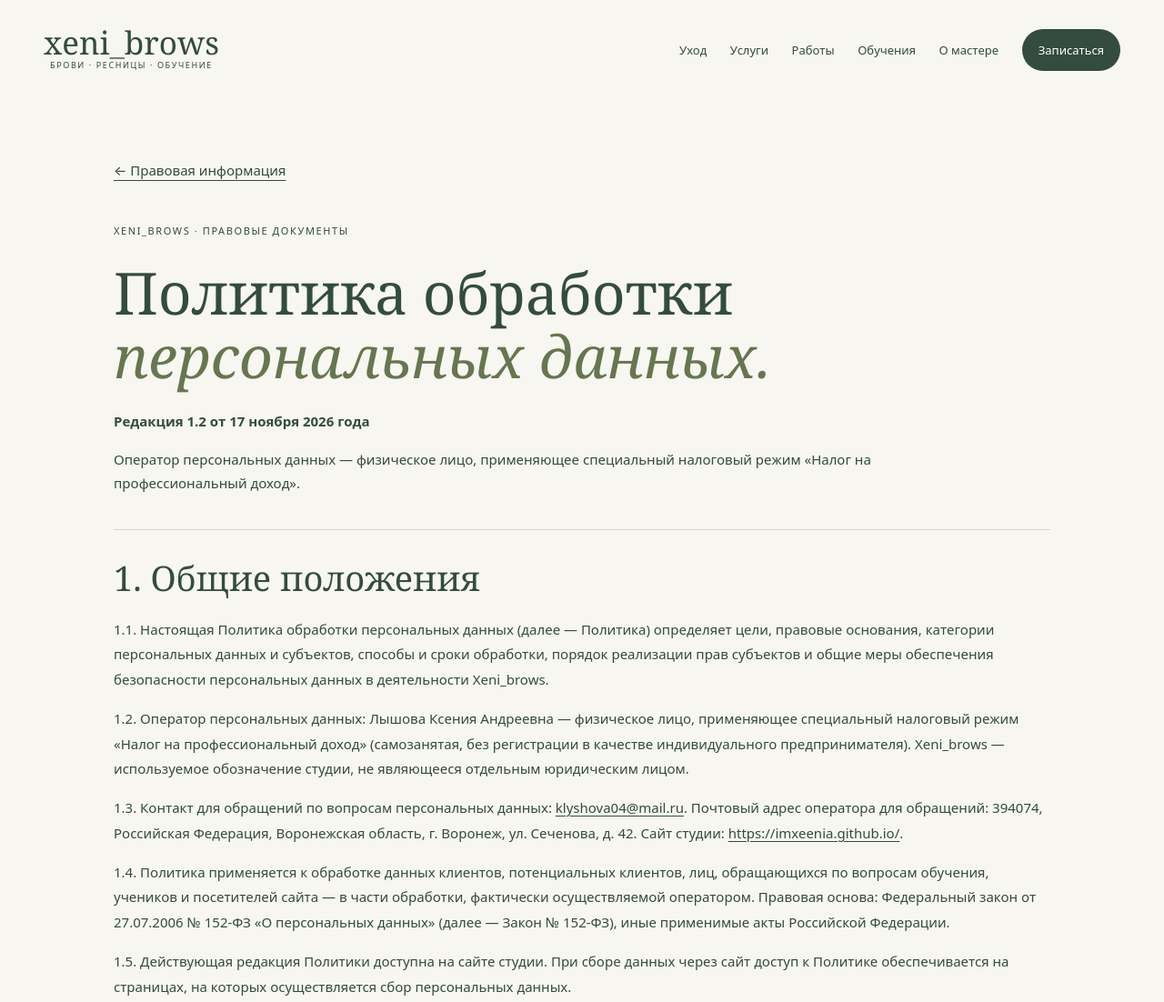
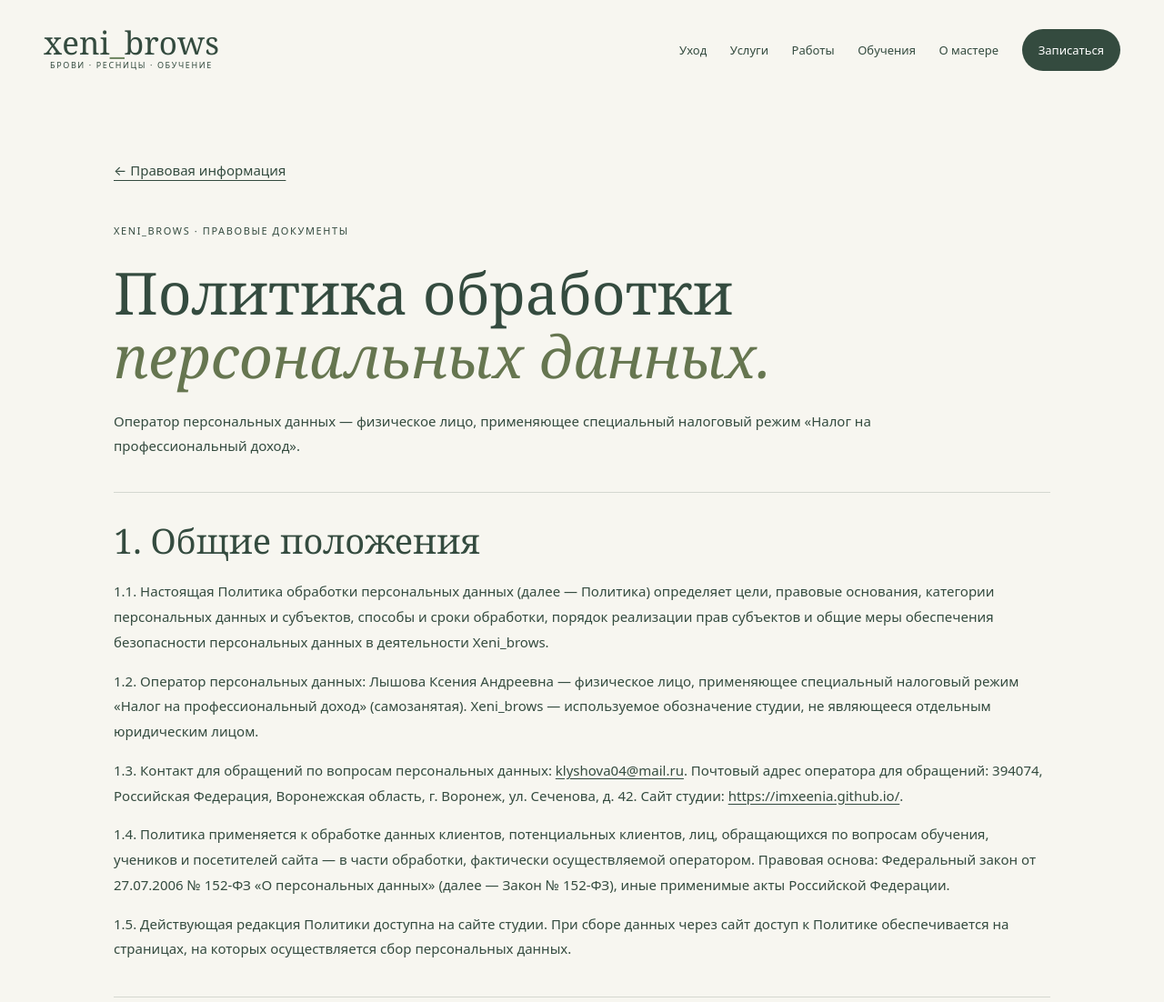
Before and after one commit to imxeenia/imxeenia.github.io, a plain HTML site: page legal-pages/privacy/index.html in a window 1280 px wide. Shown: the top 1102 px of the page at 91% size. Drawn offline with Linux system fonts and the light colour scheme.

Commit message:
legal: remove edition labels, redundant policy URL and requested wording

```diff
--- a/legal-pages/privacy/index.html
+++ b/legal-pages/privacy/index.html
@@ -41,11 +41,11 @@ h1,h2,h3{font-family:Georgia,serif;font-weight:400}em{color:#667650}
     <a class="text-link" href="/information/">← Правовая информация</a>
     <p class="eyebrow">XENI_BROWS · ПРАВОВЫЕ ДОКУМЕНТЫ</p>
     <h1>Политика обработки<br/><em>персональных данных.</em></h1>
-    <p class="privacy-meta">Редакция 1.2 от 17 ноября 2026 года</p>
+
     <p class="privacy-intro">Оператор персональных данных — физическое лицо, применяющее специальный налоговый режим «Налог на профессиональный доход».</p>
     <section><h2>1. Общие положения</h2>
       <p>1.1. Настоящая Политика обработки персональных данных (далее — Политика) определяет цели, правовые основания, категории персональных данных и субъектов, способы и сроки обработки, порядок реализации прав субъектов и общие меры обеспечения безопасности персональных данных в деятельности Xeni_brows.</p>
-      <p>1.2. Оператор персональных данных: Лышова Ксения Андреевна — физическое лицо, применяющее специальный налоговый режим «Налог на профессиональный доход» (самозанятая, без регистрации в качестве индивидуального предпринимателя). Xeni_brows — используемое обозначение студии, не являющееся отдельным юридическим лицом.</p>
+      <p>1.2. Оператор персональных данных: Лышова Ксения Андреевна — физическое лицо, применяющее специальный налоговый режим «Налог на профессиональный доход» (самозанятая). Xeni_brows — используемое обозначение студии, не являющееся отдельным юридическим лицом.</p>
       <p>1.3. Контакт для обращений по вопросам персональных данных: <a href="mailto:klyshova04@mail.ru">klyshova04@mail.ru</a>. Почтовый адрес оператора для обращений: 394074, Российская Федерация, Воронежская область, г. Воронеж, ул. Сеченова, д. 42. Сайт студии: <a href="https://imxeenia.github.io/">https://imxeenia.github.io/</a>.</p>
       <p>1.4. Политика применяется к обработке данных клиентов, потенциальных клиентов, лиц, обращающихся по вопросам обучения, учеников и посетителей сайта — в части обработки, фактически осуществляемой оператором. Правовая основа: Федеральный закон от 27.07.2006 № 152-ФЗ «О персональных данных» (далее — Закон № 152-ФЗ), иные применимые акты Российской Федерации.</p>
       <p>1.5. Действующая редакция Политики доступна на сайте студии. При сборе данных через сайт доступ к Политике обеспечивается на страницах, на которых осуществляется сбор персональных данных.</p>
@@ -92,6 +92,6 @@ h1,h2,h3{font-family:Georgia,serif;font-weight:400}em{color:#667650}
     <section><h2>8. Заключительные положения</h2>
       <p>8.1. Политика пересматривается при изменении законодательства, целей и способов обработки, используемых сервисов, адреса сайта и иных обстоятельств, влияющих на законность и безопасность обработки данных.</p>
       <p>8.2. Изменение настоящей Политики не заменяет получение отдельного согласия в тех случаях, когда согласие предусмотрено законом. Актуальная редакция публикуется с указанием даты.</p>
-      <p>8.3. Редакция 1.2 датирована 17 ноября 2026 года согласно сведениям, сообщённым оператором. Фактическое размещение на сайте осуществляется отдельно и не считается произведённым автоматически вследствие подготовки настоящего текста.</p>
+
     </section>
   </article></main><footer class="site-footer wrap"><a class="wordmark" href="/">xeni<span>_</span>brows</a><nav aria-label="Дополнительная навигация"><a href="/care/">Уход</a><a href="/contacts/">Контакты</a><a href="/information/">Правовые документы</a><a href="/offer/">Публичная оферта</a><a href="/privacy/">Политика обработки персональных данных</a></nav><span>© 2026 Xeni_brows</span></footer></body></html>
```
